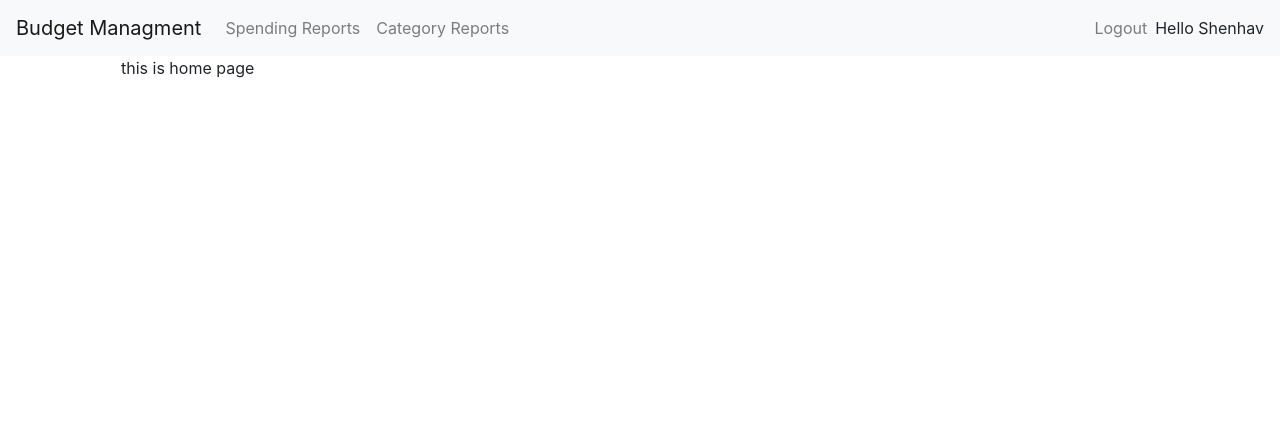
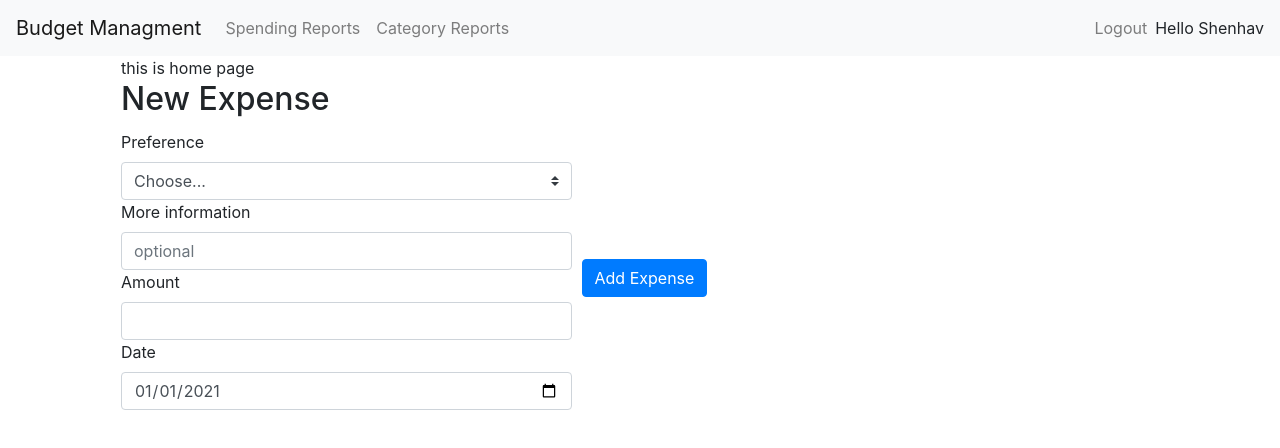
Before and after one commit to ShenhavT/BudgetManagementApp, a React (Create React App) app: page / in a window 1280 px wide. Shown: the top 448 px of the page. Built offline with nearby package versions, Linux system fonts and the light colour scheme.

Commit message:
create the form of new expance

```diff
--- a/package.json
+++ b/package.json
@@ -10,6 +10,8 @@
     "bootstrap": "^4.6.0",
     "react": "^17.0.1",
     "react-bootstrap": "^1.4.3",
+    "react-bootstrap-date-picker": "^5.1.0",
+    "react-datepicker": "^3.4.1",
     "react-dom": "^17.0.1",
     "react-router": "^5.2.0",
     "react-router-dom": "^5.2.0",
--- /dev/null
+++ b/src/components/Categories.js
@@ -0,0 +1,63 @@
+import React from 'react';
+import { Button, Col, Form } from 'react-bootstrap';
+import DatePicker from 'react-datepicker';
+import CategoriesJson from '../data/categories.json';
+
+class Categories extends React.Component{
+    constructor(props){
+        super(props);
+    }
+    Categories = CategoriesJson;
+
+
+    render(){
+        //  console.log(CategoriesJson);
+        const listOfCategories = this.Categories.map((category, index) =>{
+            return(<option value={index} key={index}>{category.Automobile}</option>);
+
+        var todayDate = new Date();
+        console.log(todayDate);
+
+        });
+        return(
+                <Form>
+                    <h2>New Expense</h2>
+                <Form.Row className="align-items-center">
+                    <Col xs="auto" className="my-1">
+
+                        <Form.Label className="mr-sm-2">
+                             Preference
+                        </Form.Label>
+                         <Form.Control as="select" className="mr-sm-2" id="inlineFormCustomSelect" custom>
+                            <option value="0">Choose...</option>
+                            {listOfCategories}
+                        </Form.Control>
+
+                        <Form.Label>More information</Form.Label>
+                        <Form.Control type="text" name="moreInformation" placeholder="optional"/>
+                        {/* onChange={handleChange} */}
+
+                        <Form.Label>Amount</Form.Label>
+                        <Form.Control type="text" name="amount"/>
+
+                        <Form.Label>Date</Form.Label>
+                        <Form.Group>
+                        {/* <DatePicker  id="example-datepicker"/> */}
+                        <Form.Control type="date" defaultValue="2021-01-01"/>
+                        </Form.Group>
+                    </Col>
+                    <Col  xs="auto" className="my-1">
+                        <Button type="text">Add Expense</Button>
+                    </Col>
+
+
+                </Form.Row>
+                </Form>
+
+        );}
+
+
+}
+
+
+export default Categories;
--- /dev/null
+++ b/src/data/categories.json
@@ -0,0 +1,89 @@
+[
+    {
+        "Automobile": "Car Payment"
+    },
+    {
+        "Automobile": "Gasoline"
+    },
+    {
+        "Automobile": "Maintenance"
+    },
+    {
+        "Automobile": "Bank Charges"
+    },
+    {
+        "Automobile": "Internet Service"
+    },
+    {
+        "Automobile": "Service charge"
+    },
+    {
+        "Automobile": "Bills"
+    },
+    {
+        "Automobile": "Cable/Satellite Televisio"
+    },
+    {
+        "Automobile": "Cell Phone/Cellular"
+    },
+    {
+        "Automobile": "Electricity"
+    },
+    {
+        "Automobile": "Health-care"
+    },
+    {
+        "Automobile": "Home-owner's Dues"
+    },
+    {
+        "Automobile": "Membership Fees"
+    },
+    {
+        "Automobile": "Mortgage Payment"
+    },
+    {
+        "Automobile": "Natural Gas/Oil"
+    },
+    {
+        "Automobile": "Other Loan Payment"
+    },
+    {
+        "Automobile": "Rent"
+    },
+    {
+        "Automobile": "Water & Sewer"
+    },
+    {
+        "Automobile": "Cash Withdrawal"
+    },
+    {
+        "Automobile": "Charitable Donations"
+    },
+    {
+        "Automobile": "Children/Toys"
+    },
+    {
+        "Automobile": "Daycare"
+    },
+    {
+        "Automobile": "Clothing"
+    },
+    {
+        "Automobile": "Education"
+    },
+    {
+        "Automobile": "Books"
+    },
+    {
+        "Automobile": "Entertainment"
+    },
+    {
+        "Automobile": "Food"
+    },
+    {
+        "Automobile": "Gifts"
+    },
+    {
+        "Automobile": "Home Improvement"
+    }
+]
--- a/src/pages/HomePage.js
+++ b/src/pages/HomePage.js
@@ -1,4 +1,5 @@
 import React from 'react';
+import Categories from '../components/Categories';
 import NavbarBudget from '../components/NavbarBudget';
 
 
@@ -11,6 +12,7 @@ class HomePage extends React.Component{
         return(
             <div>
                 this is home page
+                <Categories/>
             </div>
 
         );}
```
Also changed, not shown: src/components/ExpenseCard.js (added, +21 -0 lines), 2 other files (tests, documents, lock files or other folders).
